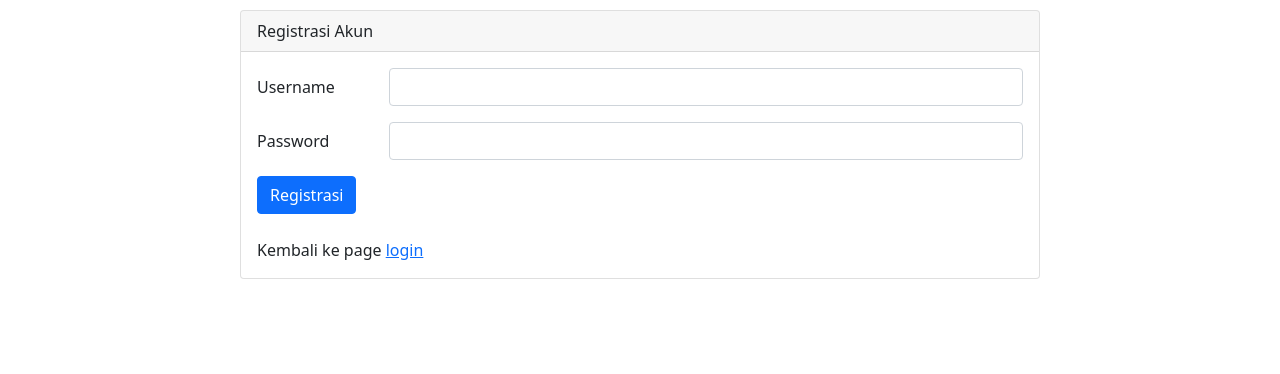
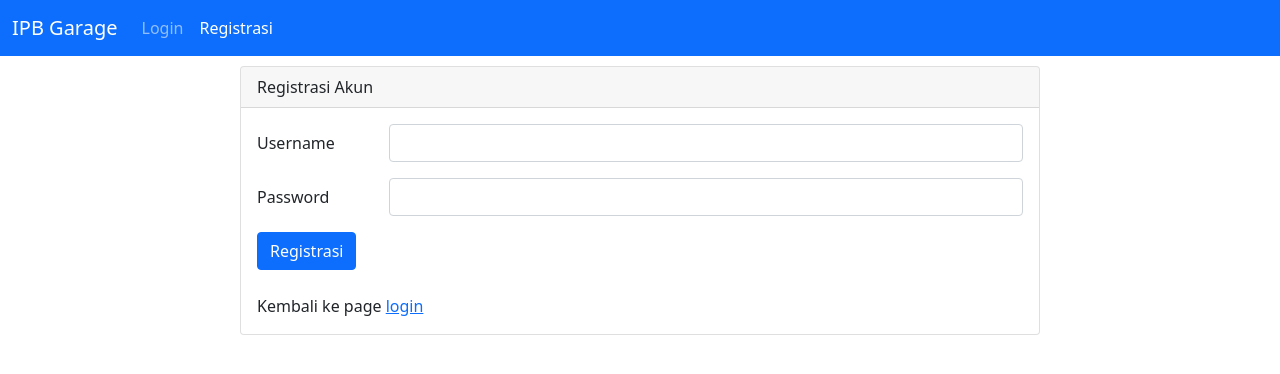
Before and after one commit to mochammadkevin/Tugas-Akhir-Basdat, a PHP site: page /registrasi.php in a window 1280 px wide. Shown: the top 374 px of the page. Run offline with PHP 8.4, Linux system fonts and the light colour scheme.

Commit message:
Update registrasi.php

```diff
--- a/registrasi.php
+++ b/registrasi.php
@@ -32,7 +32,7 @@ if(isset($_POST['register'])){
     <meta charset="UTF-8">
     <meta http-equiv="X-UA-Compatible" content="IE=edge">
     <meta name="viewport" content="width=device-width, initial-scale=1.0">
-    <title>Register Page</title>
+    <title>IPB Garage</title>
     <link href="https://cdn.jsdelivr.net/npm/bootstrap@5.0.2/dist/css/bootstrap.min.css" rel="stylesheet"
         integrity="sha384-EVSTQN3/azprG1Anm3QDgpJLIm9Nao0Yz1ztcQTwFspd3yD65VohhpuuCOmLASjC" crossorigin="anonymous">
     <style>
@@ -47,8 +47,26 @@ if(isset($_POST['register'])){
 </head>
 
 <body>
+    <nav class="navbar navbar-expand-lg navbar-dark bg-primary">
+        <div class="container-fluid">
+            <a class="navbar-brand" href="login.php">IPB Garage</a>
+            <button class="navbar-toggler" type="button" data-bs-toggle="collapse" data-bs-target="#navbarNav"
+                aria-controls="navbarNav" aria-expanded="false" aria-label="Toggle navigation">
+                <span class="navbar-toggler-icon"></span>
+            </button>
+            <div class="collapse navbar-collapse" id="navbarNav">
+                <ul class="navbar-nav">
+                    <li class="nav-item">
+                        <a class="nav-link" aria-current="page" href="login.php">Login</a>
+                    </li>
+                    <li class="nav-item">
+                        <a class="nav-link active" href="registrasi.php">Registrasi</a>
+                    </li>
+                </ul>
+            </div>
+        </div>
+    </nav>
     <div class="mx-auto">
-        <!-- untuk memasukkan data -->
         <div class="card">
             <div class="card-header">
                 Registrasi Akun
```
